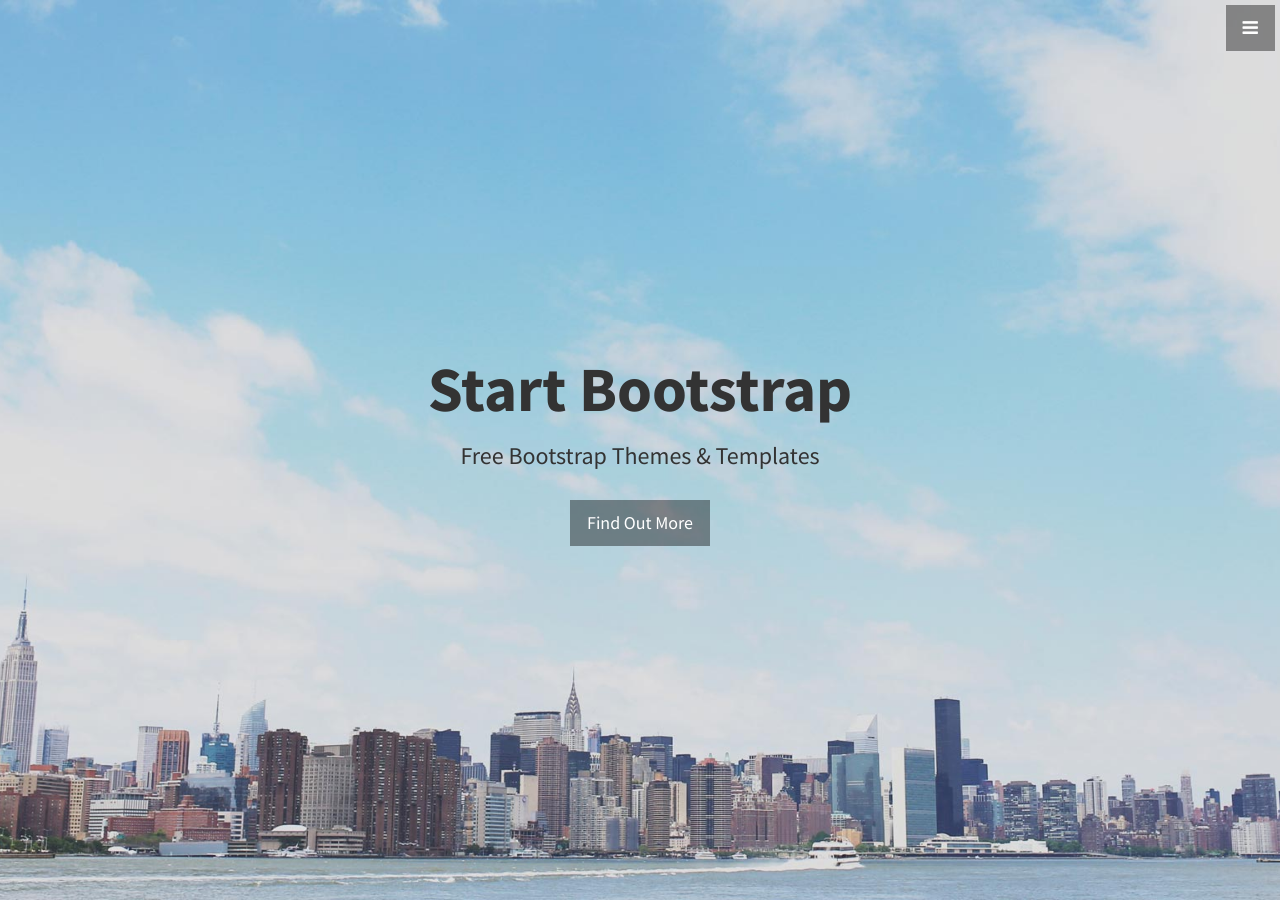
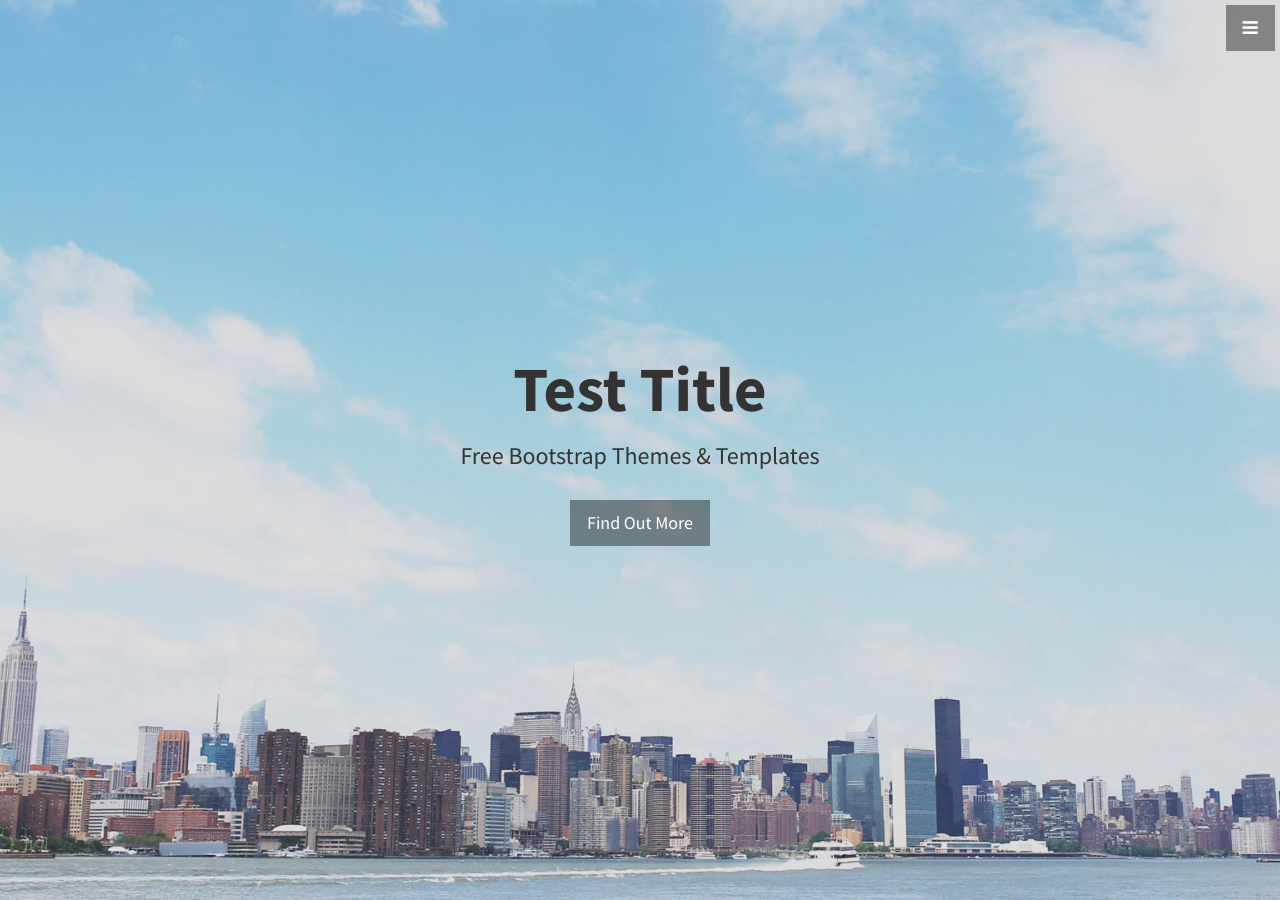
Before and after one commit to DawnOfCrafting/DawnOfCrafting.github.io, a Jekyll site: the page built from index.html, in a window 1280 px wide and 900 px high. Built offline with Jekyll 4.4.1, drawn with Linux system fonts in a browser that asks for light colours.

Commit message:
Update header.html

```diff
--- a/_includes/header.html
+++ b/_includes/header.html
@@ -1,6 +1,6 @@
 <header id="top" class="header">
   <div class="text-vertical-center">
-    <h1>Start Bootstrap</h1>
+    <h1>Test Title</h1>
     <h3>Free Bootstrap Themes &amp; Templates</h3>
     <br>
     <a href="#about" class="btn btn-dark btn-lg">Find Out More</a>
```
